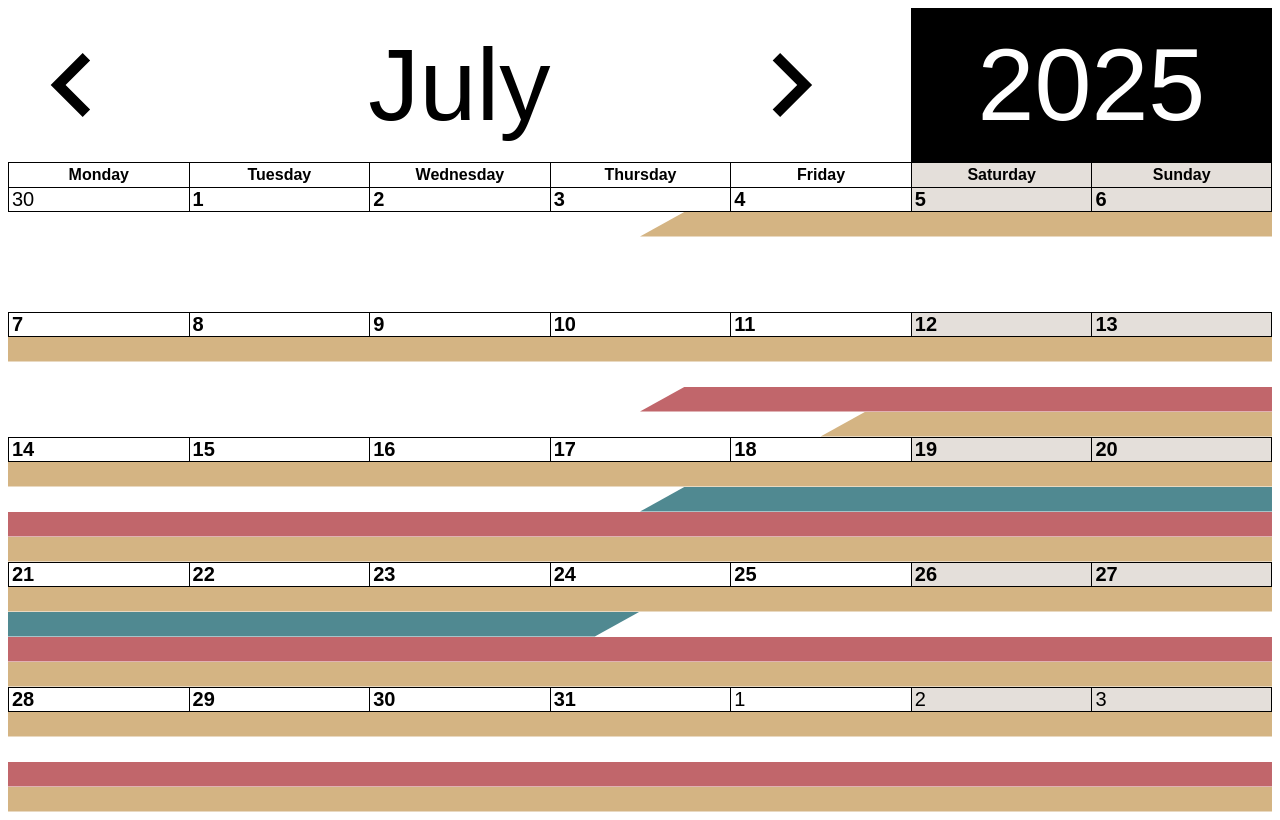
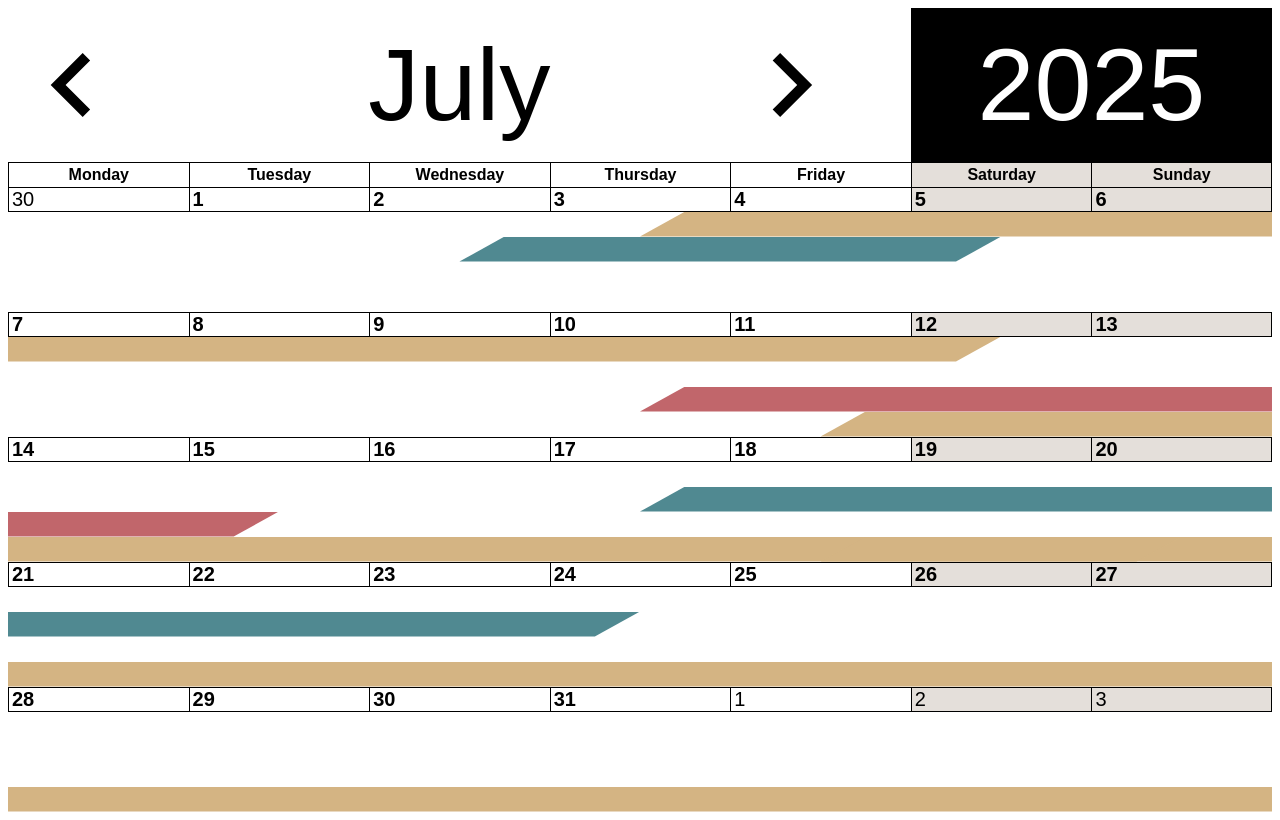
Before and after one commit to Lep333/guest_calendar, a Vue app: page / in a window 1280 px wide. Built offline with nearby package versions, Linux system fonts and the light colour scheme.

Commit message:
Updated readme. Closes #5.

```diff
--- a/dev/App.vue
+++ b/dev/App.vue
@@ -19,10 +19,12 @@ export default defineComponent ({
   data() {
     return {
       events: [
-          {id: 2, room: 1, start: new Date(2025, 6, 3), end: new Date(2025, 7, 22)},
-          {id: 4, room: 3, start: new Date(2025, 6, 10), end: new Date(2025, 7, 15)},
+          {id: 2, room: 1, start: new Date(2025, 6, 3), end: new Date(2025, 6, 12)},
+          {id: 4, room: 3, start: new Date(2025, 6, 10), end: new Date(2025, 6, 15)},
           {id: 3, room: 2, start: new Date(2025, 6, 17), end: new Date(2025, 6, 24)},
           {id: 5, room: 4, start: new Date(), end: new Date(2025, 7, 25)},
+          {id: 6, room: 4, start: new Date(2025, 6, 18), end: new Date(2025, 6, 20)},
+          {id: 7, room: 2, start: new Date(2025, 6, 2), end: new Date(2025, 6, 5)},
       ]
     }
   },
--- a/src/GuestCalendar.vue
+++ b/src/GuestCalendar.vue
@@ -126,35 +126,39 @@ export default {
     },
     getDays() {
       let weeks = [];
+      const weekLength = 7;
+      const firstDayOfMonth = 1;
       let daysBeforeMonth =
-        Math.abs(this.currStartOfTheMonth.getDay() - this.startOfTheWeek + 7) %
-        7;
+        Math.abs(this.currStartOfTheMonth.getDay() - this.startOfTheWeek + weekLength) %
+        weekLength;
 
       let dayOffset = -daysBeforeMonth;
 
       for (let index = 0; index < this.getDaysToShow; index++) {
         weeks.push(
-            new Date(this.currYear, this.currMonth, 1 + dayOffset + index)
+            new Date(this.currYear, this.currMonth, firstDayOfMonth + dayOffset + index)
           );
       }
       return weeks;
     },
     getDaysToShow() {
+      const weekLength = 7;
       let daysBeforeMonth =
-        Math.abs(7 + (this.currStartOfTheMonth.getDay() - this.startOfTheWeek)) % 7;
+        Math.abs(weekLength + (this.currStartOfTheMonth.getDay() - this.startOfTheWeek)) % weekLength;
       let daysTillEndOfMonth = new Date(
         this.currYear,
         this.currMonth + 1,
         0
       ).getDate();
-      let weeksToShow = Math.ceil((daysBeforeMonth + daysTillEndOfMonth) / 7);
+      let weeksToShow = Math.ceil((daysBeforeMonth + daysTillEndOfMonth) / weekLength);
 
-      return weeksToShow * 7;
+      return weeksToShow * weekLength;
     },
     getDayCaption() {
+      const weekLength = 7;
       let weekdayCaptions = []
       let i = 0;
-      while (i < 7) {
+      while (i < weekLength) {
         let day = this.getDays[i]
         weekdayCaptions.push(day.toLocaleString("default", {weekday: this.screenSizeChange}));
         i++;
@@ -162,6 +166,7 @@ export default {
       return  weekdayCaptions;
     },
     setCalEvents() {
+      const weekLength = 7;
       let calEvents = [];
       let calObj;
 
@@ -171,9 +176,9 @@ export default {
       let events_this_month = this.events.filter((event) => (event.start <= lastCalMonth || event.end >= firstCalMonth));
 
       for (let event of events_this_month) {
-        for (let i = 0; i < this.getDays.length / 7; i++) {
-          let startOfWeek = this.getDays[i * 7];
-          let endOfWeek = new Date(startOfWeek.getFullYear(), startOfWeek.getMonth(), startOfWeek.getDate() + 7);
+        for (let i = 0; i < this.getDays.length / weekLength; i++) {
+          let startOfWeek = this.getDays[i * weekLength];
+          let endOfWeek = new Date(startOfWeek.getFullYear(), startOfWeek.getMonth(), startOfWeek.getDate() + weekLength);
           let startWeek = false;
 
           if (event.start < endOfWeek && event.end >= startOfWeek) {
@@ -239,14 +244,16 @@ export default {
       })
     },
     dayToActualCalendarDay(day: Date) {
-      return (day.getDay() - this.startOfTheWeek + 7) % 7;
+      const weekLength = 7;
+      return (day.getDay() - this.startOfTheWeek + weekLength) % weekLength;
     },
     getCaptionStyle(index: number) {
+      const weekLength = 7;
       const noHeaderRows = 2;
       const noWeeklyHeaderRows = 1;
-      return `--start: ${(index % 7) * 2 + 1};
-        --end: ${(index % 7) * 2 + 3};
-        --row: ${noHeaderRows + Math.floor(index / 7) * (noWeeklyHeaderRows + this.timeSlots)}`;
+      return `--start: ${(index % weekLength) * 2 + 1};
+        --end: ${(index % weekLength) * 2 + 3};
+        --row: ${noHeaderRows + Math.floor(index / weekLength) * (noWeeklyHeaderRows + this.timeSlots)}`;
     },
     getEventStyle(event) {
       const noHeaderRows = 2;
```
Also changed, not shown: readme/guestcalendar.png (added), 1 other file (tests, documents, lock files or other folders).
